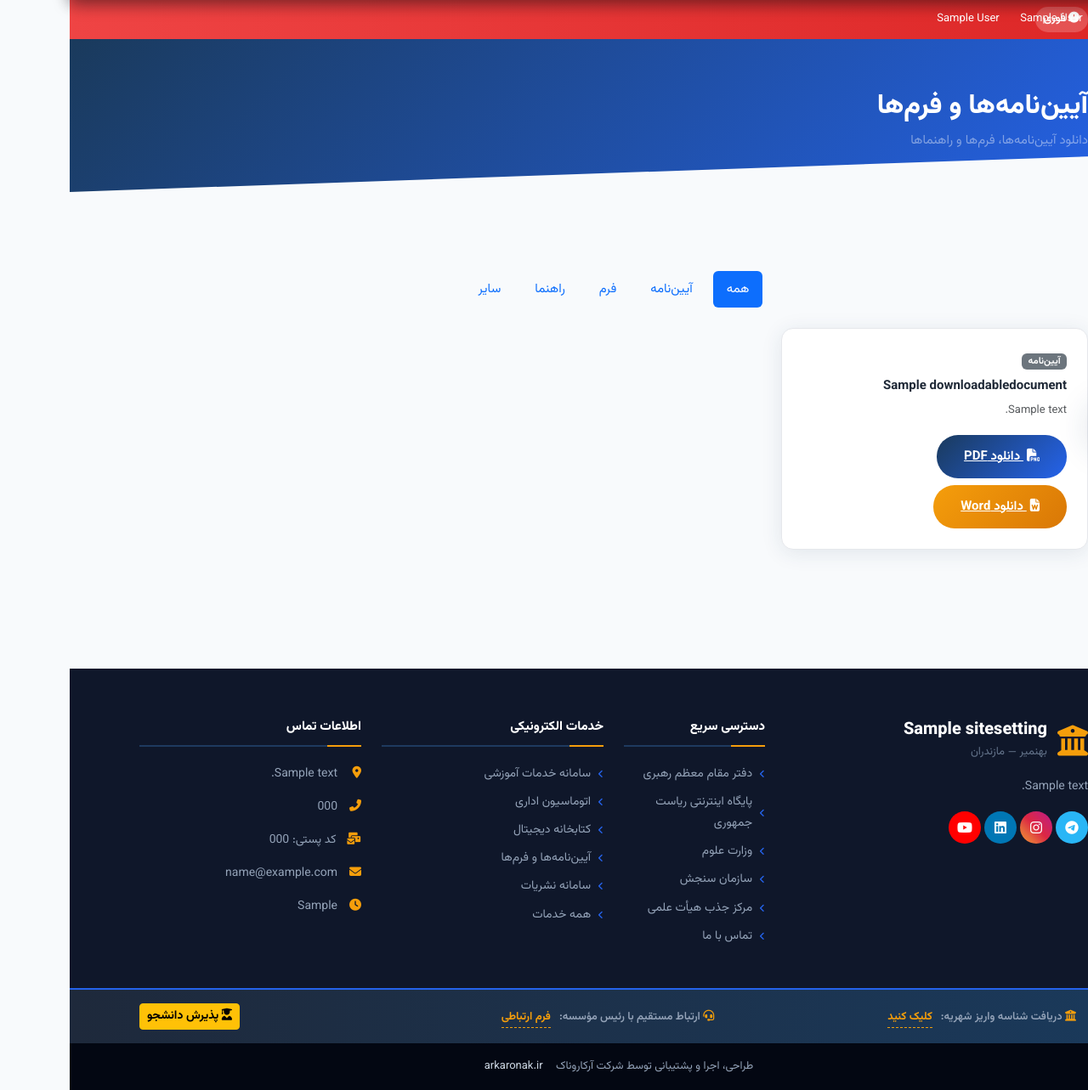
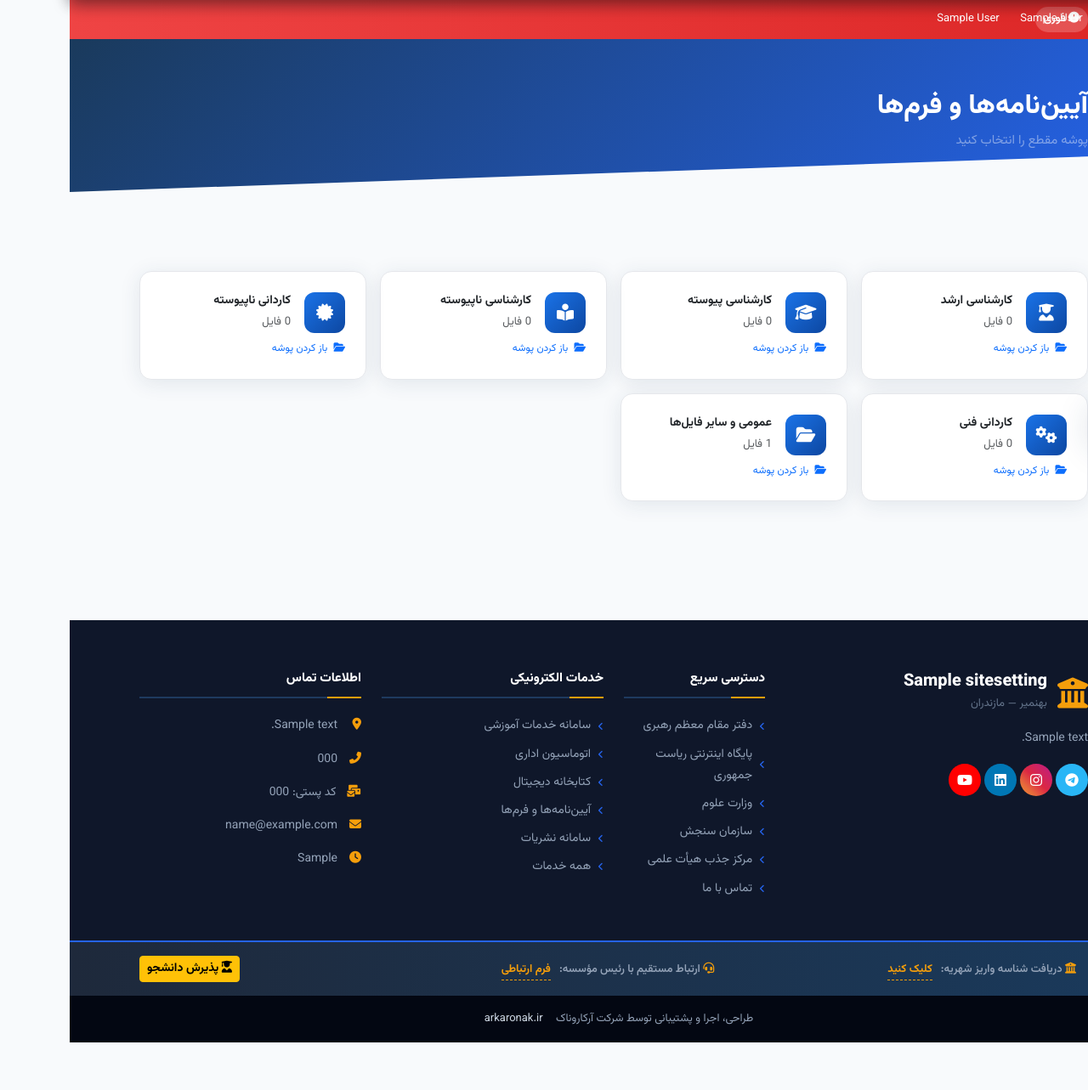
Before and after one commit to Davoadeivai/university-site, a Django app: a page that uses university_site/templates/core/documents.html in a window 1280 px wide; the page is wider, and only the part inside the window is pictured. Shown: the part 241-1524 px from the top of that part at 85% size. After the commit the page ends 1468 px from the top of that part, so only its background shows below. Run offline with Django 5.2, Linux system fonts and the light colour scheme; tables that the repository leaves empty hold one stand-in row (values such as "Sample post"); some libraries are stand-ins or nearby versions.

Commit message:
Add degree-level folders for regulations and forms downloads.
Documents are grouped by program level (master, bachelor, associate) with a folder-style browse UI.

Co-authored-by: Cursor <cursoragent@cursor.com>

```diff
--- a/university_site/core/admin.py
+++ b/university_site/core/admin.py
@@ -403,6 +403,7 @@ class DownloadableDocumentAdmin(admin.ModelAdmin):
         'file',
         'word_file',
         'title',
+        'degree_level',
         'category',
         'section',
         'description',
@@ -411,10 +412,10 @@ class DownloadableDocumentAdmin(admin.ModelAdmin):
         'is_active',
     )
     list_display = [
-        'title', 'category', 'section', 'has_pdf', 'has_word',
+        'title', 'degree_level', 'category', 'section', 'has_pdf', 'has_word',
         'order', 'is_active', 'created_at', 'delete_button',
     ]
-    list_filter = ['category', 'section', 'is_active']
+    list_filter = ['degree_level', 'category', 'section', 'is_active']
     list_editable = ['order', 'is_active']
     search_fields = ['title', 'description']
     actions = ['delete_selected_documents']
--- a/university_site/core/models.py
+++ b/university_site/core/models.py
@@ -658,7 +658,7 @@ class PaymentIdentifier(models.Model):
 # ─── آیین‌نامه‌ها و فرم‌ها ───────────────────────────────────────
 
 class DownloadableDocument(models.Model):
-    """فایل‌های قابل دانلود: آیین‌نامه، فرم، راهنما"""
+    """فایل‌های قابل دانلود: آیین‌نامه، فرم، راهنما — گروه‌بندی بر اساس مقطع"""
     CATEGORY_CHOICES = [
         ('regulation', _('آیین‌نامه')),
         ('form', _('فرم')),
@@ -669,11 +669,24 @@ class DownloadableDocument(models.Model):
         ('', _('عمومی')),
         ('graduate', _('تحصیلات تکمیلی')),
     ]
+    DEGREE_LEVEL_CHOICES = [
+        ('', _('عمومی (بدون پوشه مقطع)')),
+        ('master', _('کارشناسی ارشد')),
+        ('bachelor_continuous', _('کارشناسی پیوسته')),
+        ('bachelor_discontinuous', _('کارشناسی ناپیوسته')),
+        ('associate', _('کاردانی ناپیوسته')),
+        ('associate_tech', _('کاردانی فنی')),
+    ]
     title = models.CharField(_('عنوان'), max_length=300)
     category = models.CharField(_('دسته'), max_length=20, choices=CATEGORY_CHOICES, default='form')
     section = models.CharField(
         _('بخش'), max_length=20, choices=SECTION_CHOICES, blank=True, default='',
         help_text=_('مثلاً آیین‌نامه/فرم ویژه تحصیلات تکمیلی'),
+    )
+    degree_level = models.CharField(
+        _('مقطع / پوشه'), max_length=40, choices=DEGREE_LEVEL_CHOICES, blank=True, default='',
+        help_text=_('سند در کدام پوشه مقطع نمایش داده شود'),
+        db_index=True,
     )
     description = models.TextField(_('توضیحات'), blank=True)
     file = models.FileField(_('فایل PDF'), upload_to='documents/', blank=True, null=True)
@@ -687,7 +700,7 @@ class DownloadableDocument(models.Model):
     class Meta:
         verbose_name = _('آیین‌نامه / فرم')
         verbose_name_plural = _('آیین‌نامه‌ها و فرم‌ها')
-        ordering = ['section', 'category', 'order', '-created_at']
+        ordering = ['degree_level', 'section', 'category', 'order', '-created_at']
 
     def __str__(self):
         return self.title
@@ -697,3 +710,30 @@ class DownloadableDocument(models.Model):
         if self.file:
             return self.file.url
         return self.external_url or ''
+
+    @classmethod
+    def degree_folder_meta(cls):
+        """پوشه‌های مقطع برای نمایش در سایت (به‌ترتیب)."""
+        icons = {
+            'master': 'fas fa-user-graduate',
+            'bachelor_continuous': 'fas fa-graduation-cap',
+            'bachelor_discontinuous': 'fas fa-book-reader',
+            'associate': 'fas fa-certificate',
+            'associate_tech': 'fas fa-cogs',
+            '': 'fas fa-folder-open',
+        }
+        folders = []
+        for key, label in cls.DEGREE_LEVEL_CHOICES:
+            if key == '':
+                continue
+            folders.append({
+                'key': key,
+                'label': label,
+                'icon': icons.get(key, 'fas fa-folder'),
+            })
+        folders.append({
+            'key': 'general',
+            'label': 'عمومی و سایر فایل‌ها',
+            'icon': icons[''],
+        })
+        return folders
--- a/university_site/core/views.py
+++ b/university_site/core/views.py
@@ -229,13 +229,45 @@ def payment_id(request):
 
 
 def documents(request):
-    """آیین‌نامه‌ها و فرم‌ها"""
+    """آیین‌نامه‌ها و فرم‌ها — ابتدا پوشه‌های مقطع، سپس فایل‌های داخل هر پوشه."""
     docs = DownloadableDocument.objects.filter(is_active=True)
+    degree = request.GET.get('degree', '')
     category = request.GET.get('category', '')
-    if category in dict(DownloadableDocument.CATEGORY_CHOICES):
-        docs = docs.filter(category=category)
+
+    degree_keys = {k for k, _ in DownloadableDocument.DEGREE_LEVEL_CHOICES if k}
+    show_folders = degree not in (degree_keys | {'general'})
+
+    folders = []
+    if show_folders:
+        counts = {
+            row['degree_level']: row['n']
+            for row in docs.values('degree_level').annotate(n=Count('id'))
+        }
+        for folder in DownloadableDocument.degree_folder_meta():
+            if folder['key'] == 'general':
+                n = counts.get('', 0)
+            else:
+                n = counts.get(folder['key'], 0)
+            folder = {**folder, 'count': n}
+            folders.append(folder)
+        documents = []
+        current_degree_label = ''
+    else:
+        if degree == 'general':
+            documents = docs.filter(degree_level='')
+            current_degree_label = 'عمومی و سایر فایل‌ها'
+        else:
+            documents = docs.filter(degree_level=degree)
+            current_degree_label = dict(DownloadableDocument.DEGREE_LEVEL_CHOICES).get(degree, degree)
+        if category in dict(DownloadableDocument.CATEGORY_CHOICES):
+            documents = documents.filter(category=category)
+
     context = {
-        'documents': docs,
+        'show_folders': show_folders,
+        'folders': folders,
+        'documents': documents if not show_folders else [],
+        'current_degree': degree,
+        'current_degree_label': current_degree_label if not show_folders else '',
         'current_category': category,
         'categories': DownloadableDocument.CATEGORY_CHOICES,
         'page_title': 'آیین‌نامه‌ها و فرم‌ها',
--- a/university_site/templates/core/documents.html
+++ b/university_site/templates/core/documents.html
@@ -3,22 +3,58 @@
 <div class="page-header">
     <div class="container">
         <h1 class="page-header-title">آیین‌نامه‌ها و فرم‌ها</h1>
-        <p class="text-white-50 mb-0 mt-2" style="font-size:15px;opacity:.85;">دانلود آیین‌نامه‌ها، فرم‌ها و راهنماها</p>
+        <p class="text-white-50 mb-0 mt-2" style="font-size:15px;opacity:.85;">
+            {% if show_folders %}
+            پوشه مقطع را انتخاب کنید
+            {% else %}
+            {{ current_degree_label }}
+            {% endif %}
+        </p>
     </div>
 </div>
 
 <section class="section">
     <div class="container">
-        <ul class="nav nav-pills justify-content-center mb-4 gap-2 flex-wrap" data-aos="fade-up">
+
+        {% if show_folders %}
+        <div class="row g-3" data-aos="fade-up">
+            {% for folder in folders %}
+            <div class="col-6 col-md-4 col-lg-3">
+                <a href="?degree={{ folder.key }}" class="uni-card p-4 h-100 text-decoration-none d-block doc-folder-card"
+                   style="transition:transform .2s,box-shadow .2s;">
+                    <div class="d-flex align-items-center gap-3 mb-2">
+                        <div style="width:48px;height:48px;border-radius:12px;background:linear-gradient(135deg,#1a73e8,#0d47a1);color:#fff;display:flex;align-items:center;justify-content:center;font-size:20px;">
+                            <i class="{{ folder.icon }}"></i>
+                        </div>
+                        <div>
+                            <div class="fw-bold text-dark" style="font-size:14px;line-height:1.5;">{{ folder.label }}</div>
+                            <small class="text-muted">{{ folder.count }} فایل</small>
+                        </div>
+                    </div>
+                    <div class="text-primary" style="font-size:12px;"><i class="fas fa-folder-open me-1"></i> باز کردن پوشه</div>
+                </a>
+            </div>
+            {% endfor %}
+        </div>
+
+        {% else %}
+        <div class="d-flex flex-wrap align-items-center justify-content-between gap-2 mb-4" data-aos="fade-up">
+            <a href="{% url 'core:documents' %}" class="btn btn-outline-primary btn-sm">
+                <i class="fas fa-arrow-right me-1"></i> بازگشت به پوشه‌ها
+            </a>
+            <ul class="nav nav-pills gap-1 flex-wrap mb-0">
                 <li class="nav-item">
-                <a class="nav-link {% if not current_category %}active{% endif %}" href="{% url 'core:documents' %}" style="font-family:'Vazirmatn',sans-serif;">همه</a>
+                    <a class="nav-link {% if not current_category %}active{% endif %}"
+                       href="?degree={{ current_degree }}" style="font-family:'Vazirmatn',sans-serif;font-size:13px;">همه</a>
                 </li>
                 {% for key, label in categories %}
                 <li class="nav-item">
-                <a class="nav-link {% if current_category == key %}active{% endif %}" href="?category={{ key }}" style="font-family:'Vazirmatn',sans-serif;">{{ label }}</a>
+                    <a class="nav-link {% if current_category == key %}active{% endif %}"
+                       href="?degree={{ current_degree }}&category={{ key }}" style="font-family:'Vazirmatn',sans-serif;font-size:13px;">{{ label }}</a>
                 </li>
                 {% endfor %}
             </ul>
+        </div>
 
         <div class="row g-3">
             {% for doc in documents %}
@@ -52,9 +88,14 @@
                 </div>
             </div>
             {% empty %}
-            <div class="col-12 text-center text-muted py-5">موردی ثبت نشده است.</div>
+            <div class="col-12 text-center text-muted py-5">در این پوشه فایلی ثبت نشده است.</div>
             {% endfor %}
         </div>
+        {% endif %}
+
     </div>
 </section>
+<style>
+.doc-folder-card:hover { transform: translateY(-3px); box-shadow: 0 10px 28px rgba(13,27,62,.12); }
+</style>
 {% endblock %}
```
Also changed, not shown: university_site/core/migrations/0019_document_degree_level.py (added). Lines whose indentation alone changed are shown as unchanged.
